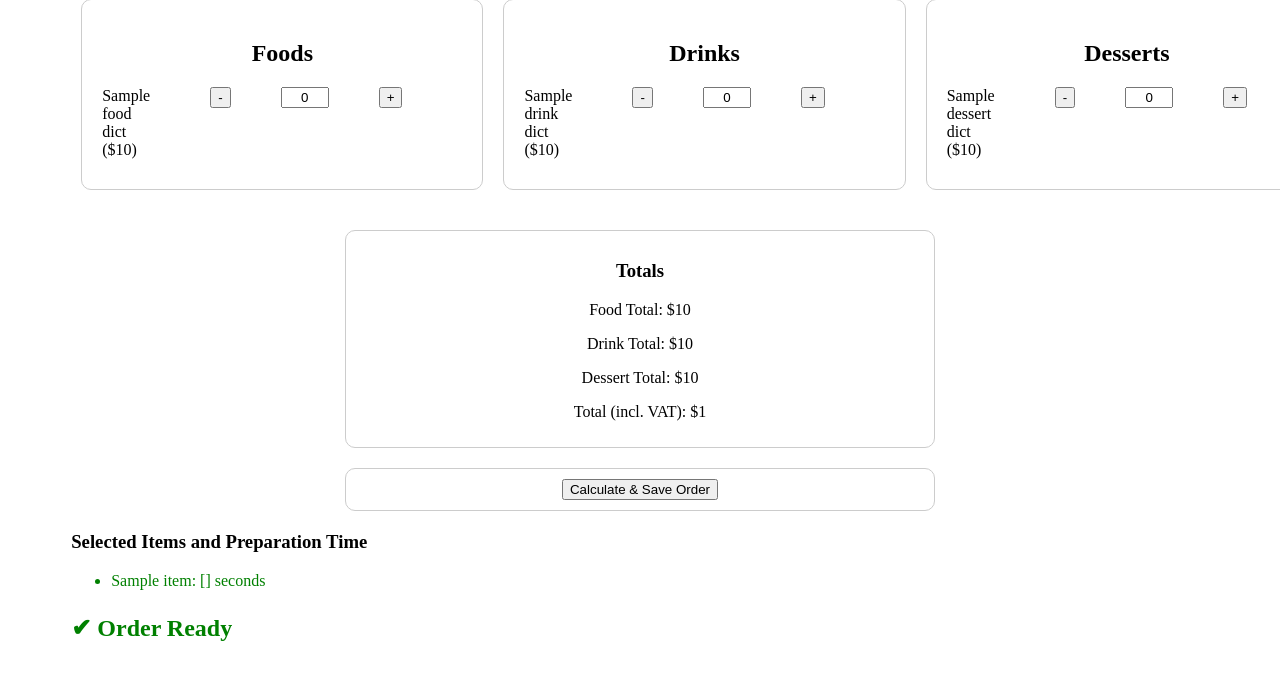
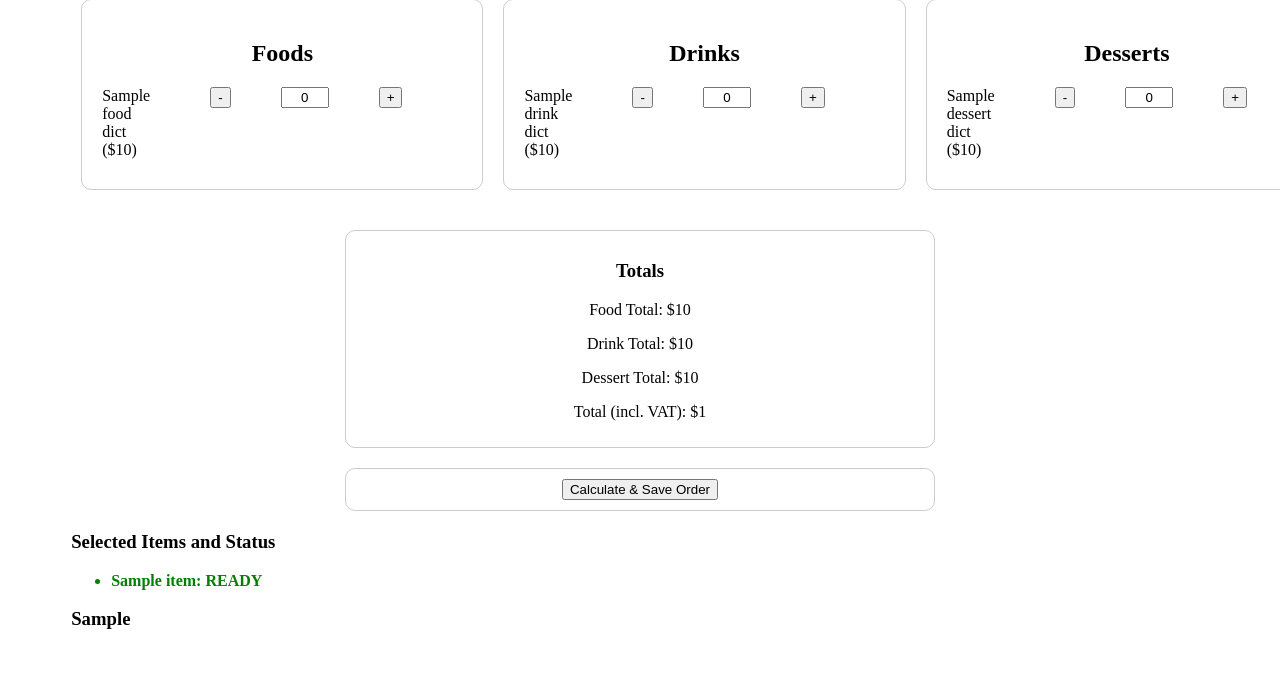
Before and after one commit to TurtleWithGlasses/restaurant_app, a Flask app: template templates/index.html in a window 1280 px wide; the page is wider, and only the part inside the window is pictured. Shown: the part 99-779 px from the top of that part. Run offline with Flask 3, Linux system fonts and the light colour scheme; the template is opened without the code that fills it: most values are stand-ins (such as "Sample title", 1, 10 or a date in 2020).

Commit message:
Add missing total quantity & price line for each product type. remove countdown function on the main page, removed the line to get preparation status for each product.

```diff
--- a/app.py
+++ b/app.py
@@ -35,16 +35,19 @@ def calculate():
         quantity = int(request.form.get(f"food_{item}", 0))
         if quantity > 0:
             selected_items[item] = quantity
+            food_total += quantity * price
 
     for item, price in drink_dict.items():
         quantity = int(request.form.get(f"drink_{item}", 0))
         if quantity > 0:
             selected_items[item] = quantity
+            drink_total += quantity * price
 
     for item, price in dessert_dict.items():
         quantity = int(request.form.get(f"dessert_{item}", 0))
         if quantity > 0:
             selected_items[item] = quantity
+            dessert_total += quantity * price
 
     total = food_total + drink_total + dessert_total
     vat = total *0.18
--- a/templates/index.html
+++ b/templates/index.html
@@ -94,7 +94,7 @@
 
         .ready {
             color: green;
-            font-weight: normal;
+            font-weight: bold;
         }
 
         .order-ready {
@@ -181,6 +181,7 @@
             </div>
 
             <!-- Totals Section -->
+            <!-- Totals Section -->
             <div class="totals">
                 <h3>Totals</h3>
                 <p>Food Total: ${{ food_total }}</p>
@@ -189,20 +190,21 @@
                 <p>Total (incl. VAT): ${{ total_including_vat }}</p>
             </div>
 
+
             <!-- Calculate Button -->
             <div class="calculate-button">
                 <button type="submit">Calculate & Save Order</button>
             </div>
         </form>
 
-        <!-- Selected Items and Countdown -->
+        <!-- Selected Items and Status -->
         {% if preparation_details %}
         <div class="selected-items">
-            <h3>Selected Items and Preparation Time</h3>
+            <h3>Selected Items and Status</h3>
             <ul>
-                {% for item, time in preparation_details.items() %}
-                <li class="preparing" id="item-{{ item }}">
-                    {{ item }}: <span id="countdown-{{ item }}">{{ time }}</span> seconds
+                {% for item, status in preparation_details.items() %}
+                <li class="{{ 'ready' if status == 'READY' else 'preparing' }}">
+                    {{ item }}: {{ status }}
                 </li>
                 {% endfor %}
             </ul>
@@ -235,40 +237,6 @@
             value = value > 0 ? value - 1 : 0;
             element.value = value;
         }
-
-        function countdown(id, time) {
-            let countdownElement = document.getElementById(id);
-            let itemElement = document.getElementById(`item-${id.split('-')[1]}`);
-            countdowns[id] = time;  // Initialize countdown status
-
-            let interval = setInterval(function() {
-                if (countdowns[id] > 0) {
-                    countdowns[id]--;
-                    countdownElement.innerText = countdowns[id];
-                } else {
-                    clearInterval(interval);
-                    itemElement.classList.remove('preparing');
-                    itemElement.classList.add('ready');
-                    checkIfAllItemsReady();
-                }
-            }, 1000);
-        }
-
-        function checkIfAllItemsReady() {
-            for (let id in countdowns) {
-                if (countdowns[id] > 0) {
-                    return;  // Exit if any item is still counting down
-                }
-            }
-            document.querySelector('.worker-response').innerHTML = '<h3 class="order-ready">✔ Order Ready</h3>';
-        }
-
-        // Initialize countdowns for each item
-        {% if preparation_details %}
-        {% for item, time in preparation_details.items() %}
-        countdown("countdown-{{ item }}", {{ time }});
-        {% endfor %}
-        {% endif %}
     </script>
 </body>
 </html>
```
Also changed, not shown: worker.py (+3 -6 lines).
